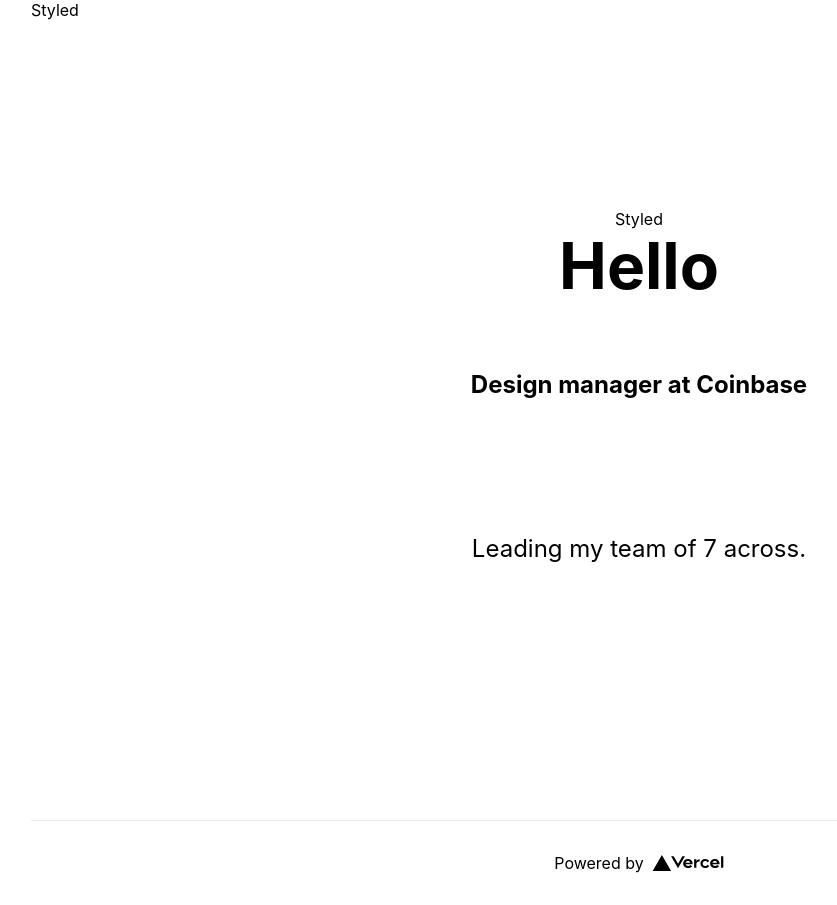
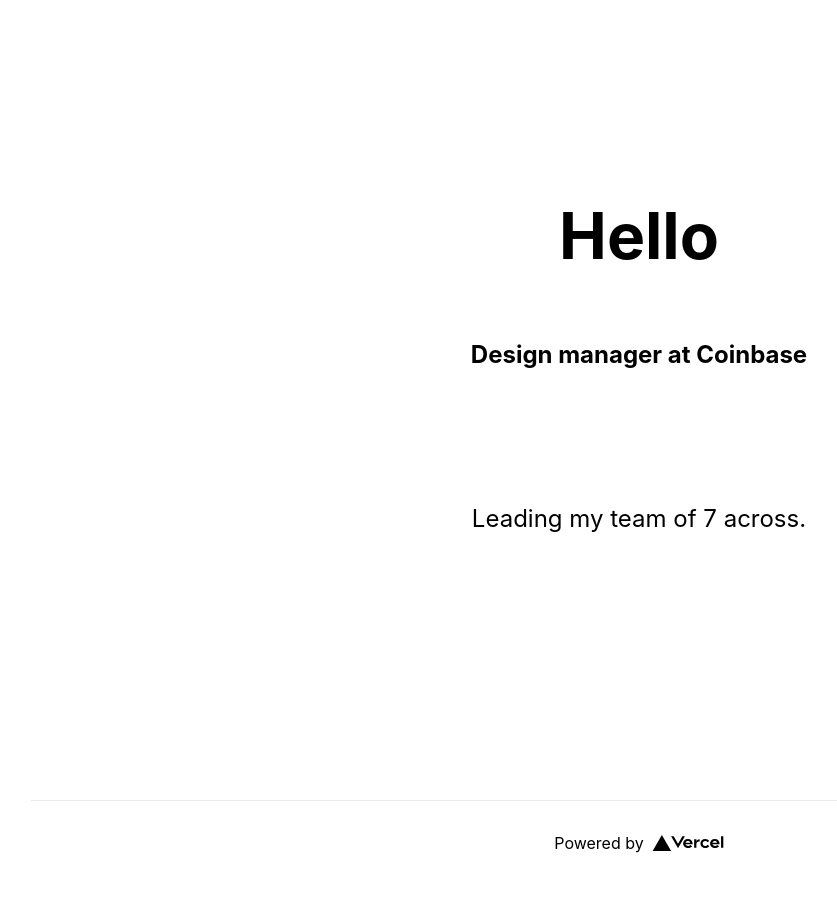
Before and after one commit to JoeIsaacson/nextjs, a Next.js app: page / in a window 1280 px wide. Shown: the whole page, without its empty margins (1-838 px from the left). Built offline with nearby package versions, Linux system fonts and the light colour scheme.

Commit message:
updated REM spacing

```diff
--- a/pages/index.js
+++ b/pages/index.js
@@ -11,17 +11,7 @@
         <link rel="icon" href="/favicon.ico" />
       </Head>
 
-      <Head>
-        <title>isaacson</title>
-        <meta name="description" content="Generated by create next app" />
-        <link rel="icon" href="/favicon.ico" />
-      </Head>
-
-      <div className={styles.test}>styled</div>
-
       <main className={styles.main}>
-
-      <div className={styles.test}>styled</div>
 
         <h1 className={styles.title}>
           Hello
--- a/styles/Home.module.css
+++ b/styles/Home.module.css
@@ -4,7 +4,7 @@
 
 .main {
   min-height: 100vh;
-  padding: 4rem 0;
+  padding: 1rem 0;
   flex: 1;
   display: flex;
   flex-direction: column;
```
